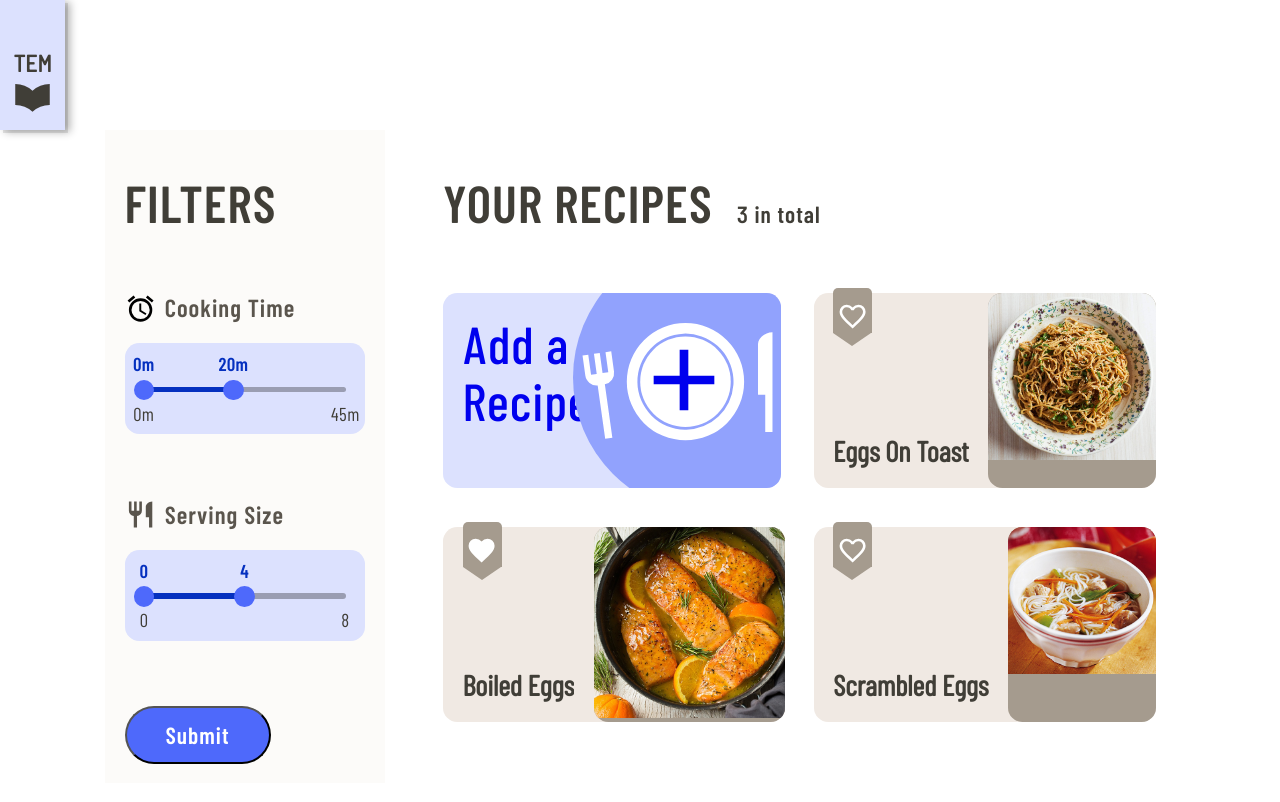
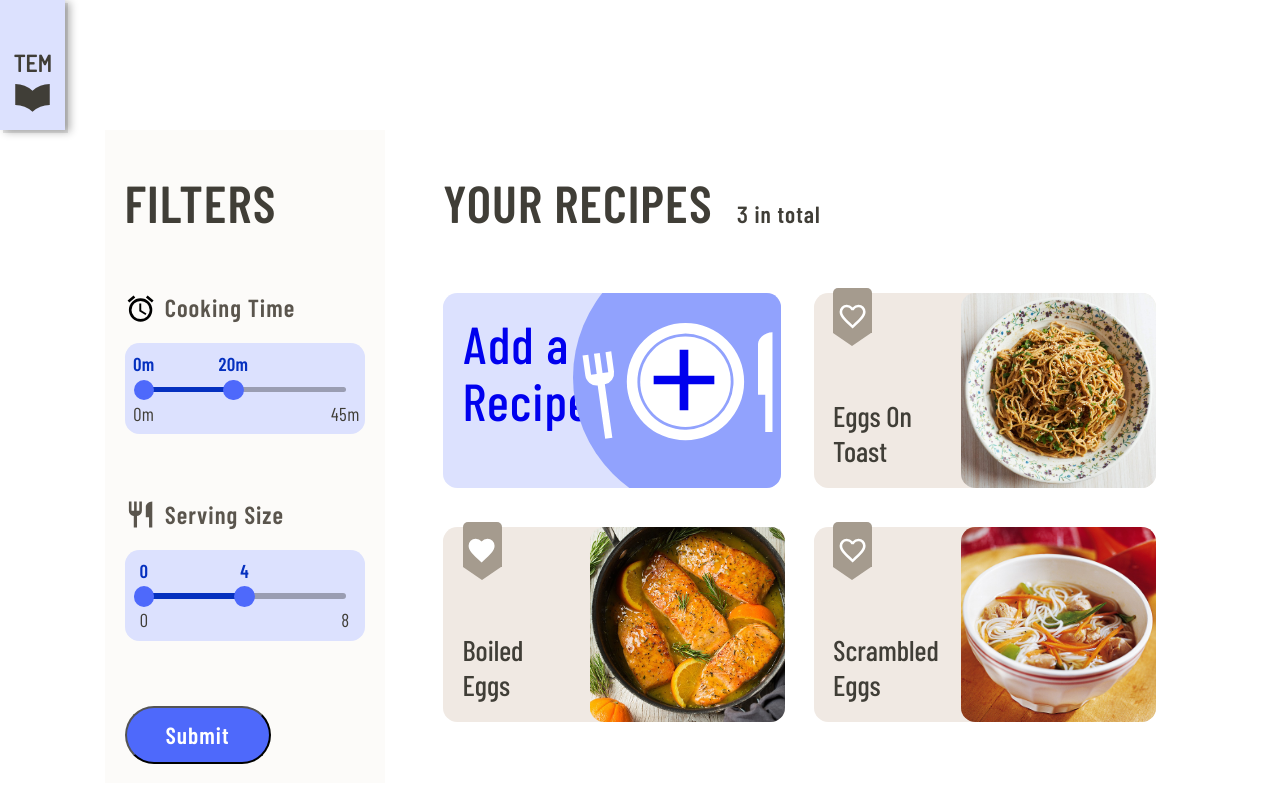
Before and after one commit to nadgerz/theEternalMenu, a React (Vite) app: page / in a window 1280 px wide. Shown: the top 802 px of the page. Built offline with nearby package versions, Linux system fonts and the light colour scheme.

Commit message:
recipe card titles now paragraphs

```diff
--- a/src/assets/CSS/components/RecipeCard.css
+++ b/src/assets/CSS/components/RecipeCard.css
@@ -1,7 +1,6 @@
 @import url('../styles.css');
 
 .recipe-card {
-  transition: 0.3s ease-in-out;
   background-color: var(--color-neutral-light);
   border-radius: var(--corner-radius);
   height: var(--recipe-card-height);
@@ -9,6 +8,8 @@
   max-width: 100%;
   min-width: 26rem;
   width: 48%;
+
+  transition: 0.3s ease-in-out;
   position: relative;
   display: flex;
   justify-content: space-between;
@@ -34,8 +35,6 @@
 
 .recipe-card-title p {
   /*align-self: flex-end;*/
-  font-family: DisplayRegular, 'Helvetica', 'Arial', sans-serif;
-  font-size: 2.2rem;
   /*position: absolute;*/
   /*bottom: 0;*/
 
--- a/src/assets/CSS/typography.css
+++ b/src/assets/CSS/typography.css
@@ -210,6 +210,11 @@ input[type='submit'] {
   font-style: italic;
 }
 
+.recipe-card-title p {
+  font-family: DisplayMedium, 'Helvetica', 'Arial', sans-serif;
+  font-size: 2.2rem;
+}
+
 .input-range__label {
   font-family: DisplayRegular, 'Helvetica', 'Arial', sans-serif;
   font-size: 0.8em;
--- a/src/components/RecipeCard.js
+++ b/src/components/RecipeCard.js
@@ -11,7 +11,7 @@ const RecipeCard = props => {
       <HeartTag favourite={favourite} />
       {/*{ img }*/}
       <div className={'recipe-card-title'}>
-        <h5>{title}</h5>
+        <p>{title}</p>
       </div>
 
       <div className={'recipe-thumb'}>
```
